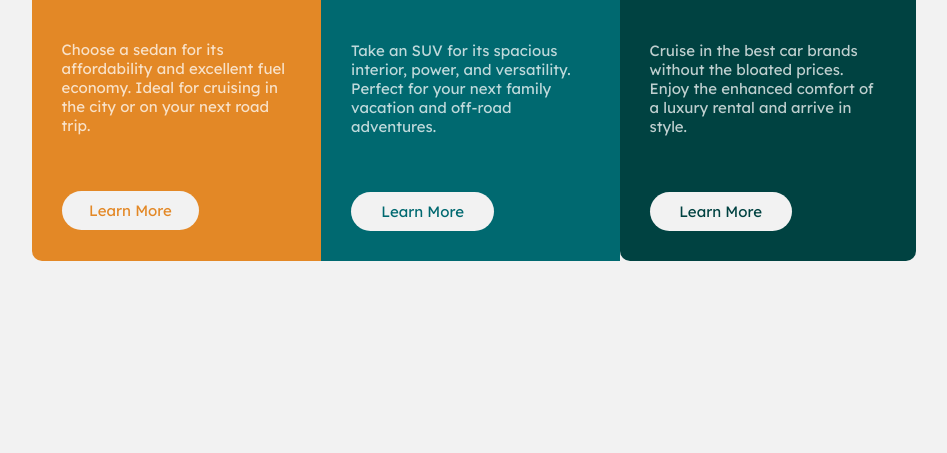
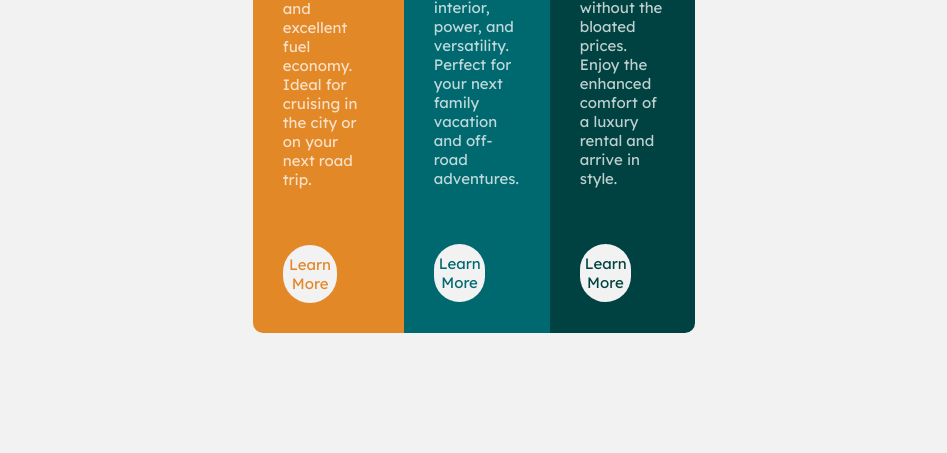
Before and after one commit to steph209/preview-card, a plain HTML site: page index.html in a window 1280 px wide. Shown: the part 363-816 px from the top of the page, without its empty margins (166-1113 px from the left). Drawn offline with Linux system fonts and the light colour scheme.

```diff
--- a/style.css
+++ b/style.css
@@ -119,7 +119,7 @@ button {
         display: flex;
         flex-direction: row;
 
-        width: 70%
+        width: 35%
 
     }
 
@@ -129,6 +129,7 @@ button {
 
         .card--sedans {
             border-bottom-left-radius: 10px;
+            border-top-right-radius: 0;
         }
 
             .card--sedans p {
@@ -141,6 +142,7 @@ button {
 
         .card--luxury {
             border-top-right-radius: 10px;
+            border-bottom-left-radius: 0;
         }
 
             .card--luxury p {
```
